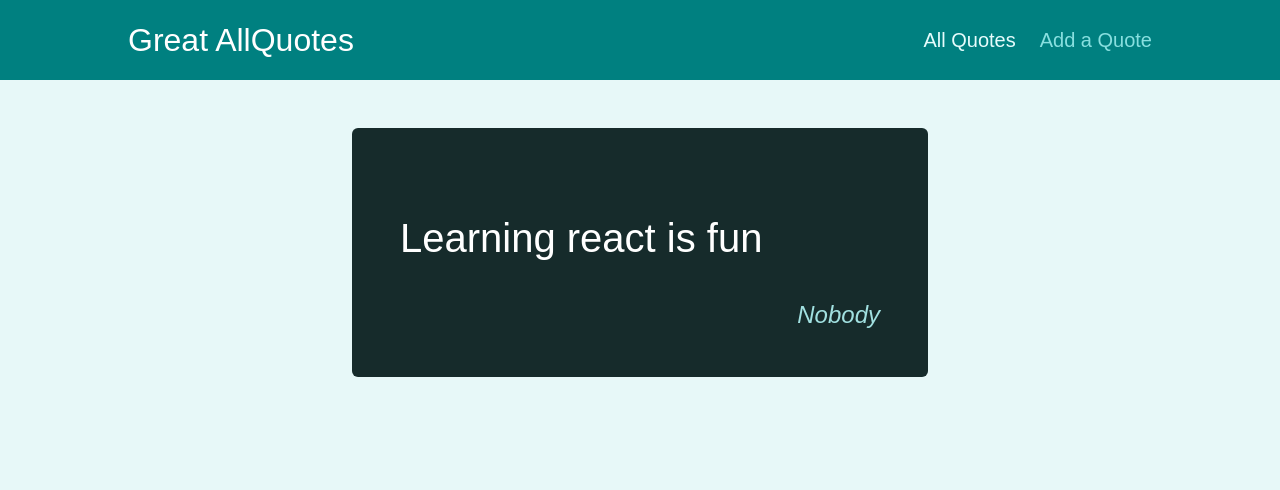
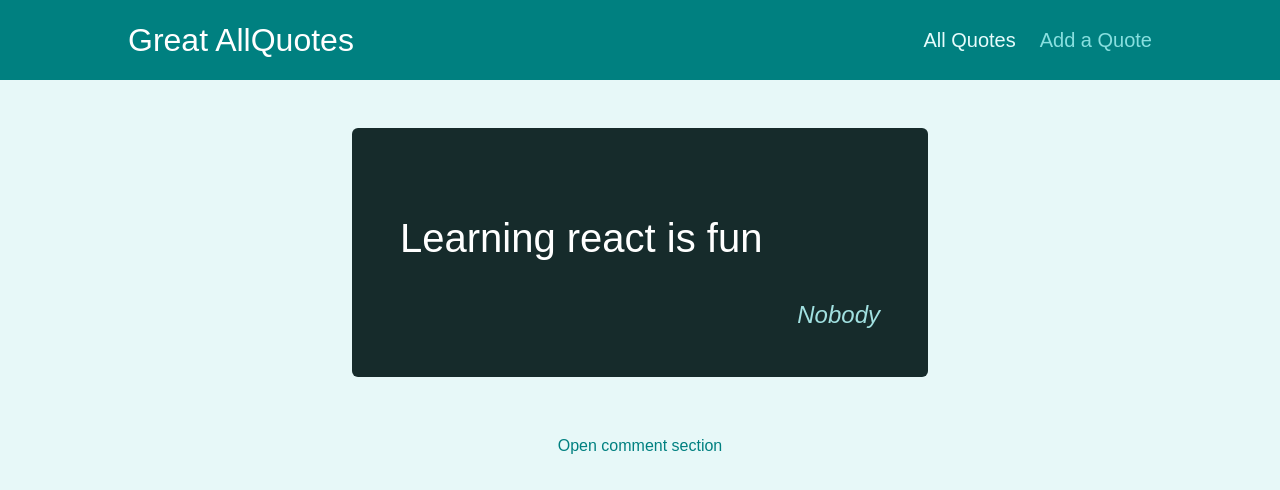
Before and after one commit to Sperthix/React-router, a React (Create React App) app: page /quotes/q1 in a window 1280 px wide. Shown: the top 490 px of the page. Built offline with nearby package versions, Linux system fonts and the light colour scheme.

Commit message:
added link for comment section

```diff
--- a/src/pages/QuoteDetail.js
+++ b/src/pages/QuoteDetail.js
@@ -5,6 +5,7 @@
 import NoQuotesFound from "../components/quotes/NoQuotesFound";
 
 import Comments from "../components/comments/Comments";
+import { Link } from "react-router-dom";
 
 const DUMMY_QUOTES = [
   { id: "q1", author: "Nobody", text: "Learning react is fun" },
@@ -23,6 +24,15 @@
   return (
     <Fragment>
       <HighlightedQuote text={quote.text} author={quote.author} />
+      <Route path={`/quotes/${params.quoteId}`} exact>
+        <Link
+          className="centered btn--flat"
+          to={`/quotes/${params.quoteId}/comments`}
+        >
+          Open comment section
+        </Link>
+      </Route>
+
       <Route path={`/quotes/${params.quoteId}/comments`}>
         <Comments />
       </Route>
```
Also changed, not shown: 1 other file (tests, documents, lock files or other folders).
